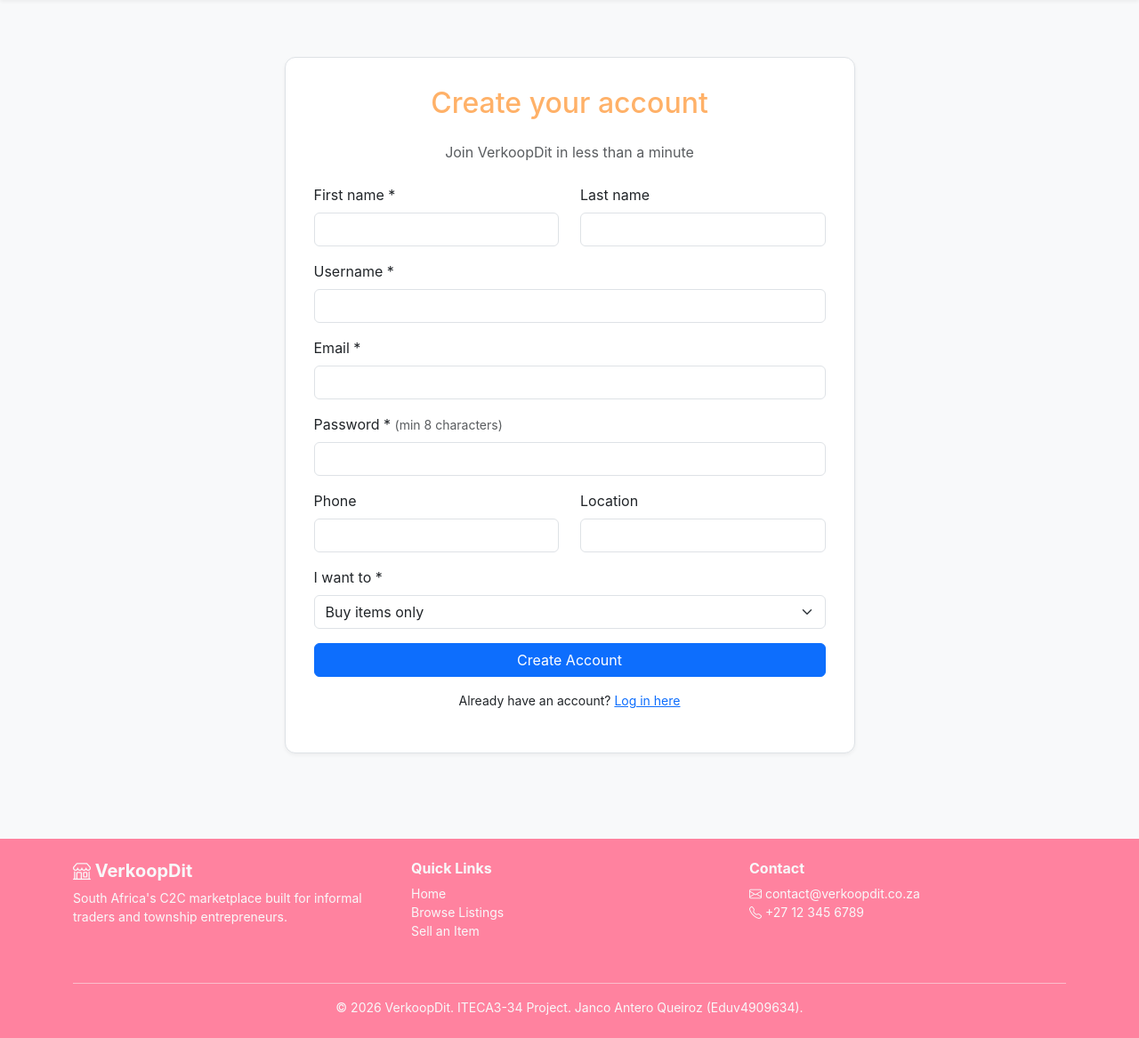
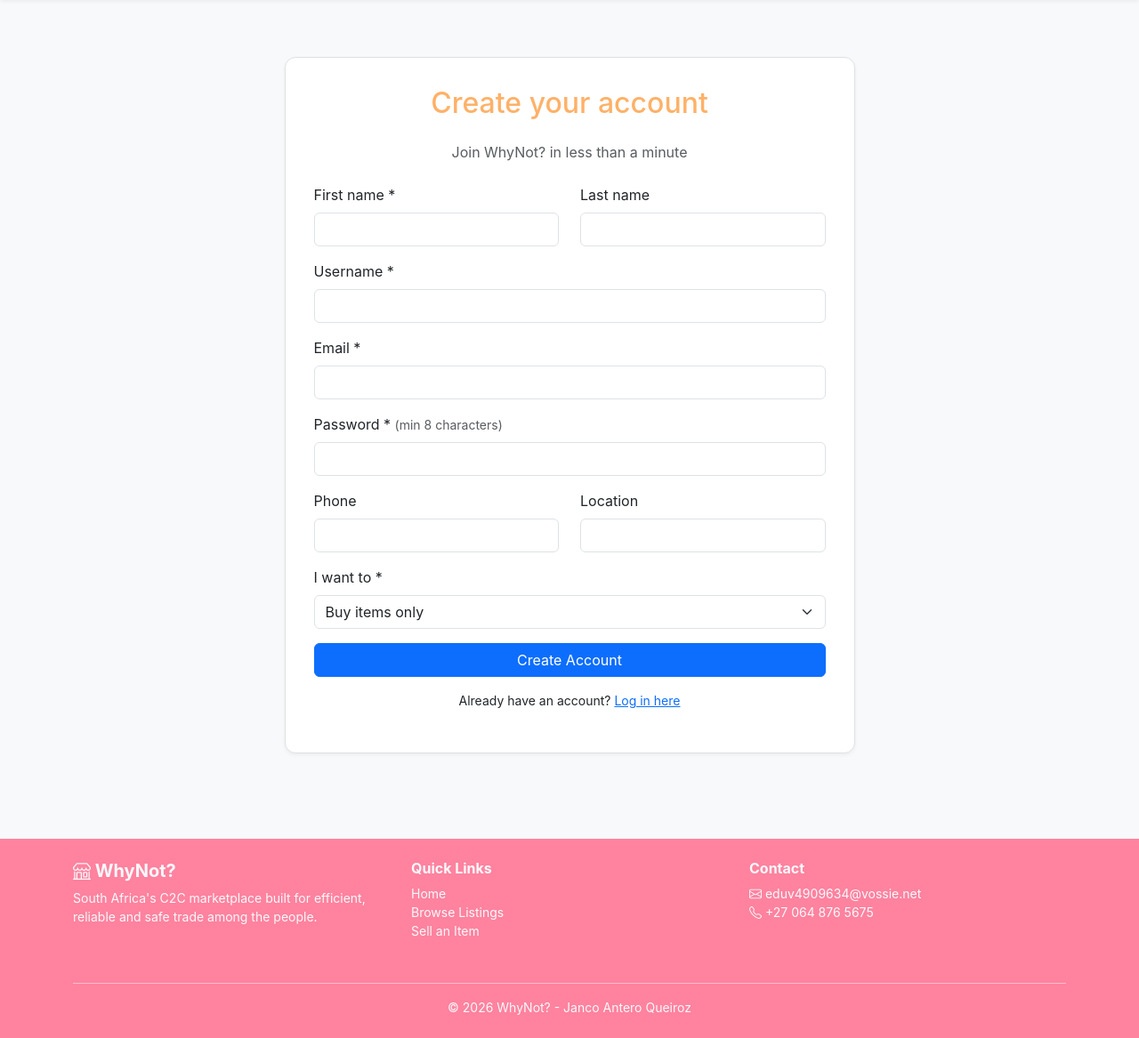
Before and after one commit to qwerty-jaq/WhyNot_Marketplace, a PHP site: page /register.php in a window 1280 px wide. Shown: the part 67-1234 px from the top of the page at 89% size. Run offline with PHP 8.4, Linux system fonts and the light colour scheme.

Commit message:
Visual rename to WhyNot

```diff
--- a/admin-dashboard.php
+++ b/admin-dashboard.php
@@ -42,7 +42,7 @@ $pending = $pdo->query("SELECT * FROM users WHERE verification_status = 'pending
 // All users
 $users = $pdo->query("SELECT * FROM users ORDER BY created_at DESC")->fetchAll();
 
-$page_title = 'Admin Dashboard - VerkoopDit';
+$page_title = 'Admin Dashboard - WhyNot?';
 include __DIR__ . '/includes/header.php';
 ?>
 
--- a/browse.php
+++ b/browse.php
@@ -41,7 +41,7 @@ $products = $stmt->fetchAll(PDO::FETCH_ASSOC);
 
 $cats = $pdo->query("SELECT * FROM categories ORDER BY CASE WHEN cat_name = 'Other' THEN 1 ELSE 0 END, cat_name")->fetchAll(PDO::FETCH_ASSOC);
 
-$page_title = 'Browse - VerkoopDit';
+$page_title = 'Browse - WhyNot?';
 include __DIR__ . '/includes/header.php';
 ?>
 
--- a/css/styles.css
+++ b/css/styles.css
@@ -1,5 +1,5 @@
 /* =======================================
-  VerkoopDit - Custom Styles
+  WhyNot? - Custom Styles
     Loads AFTER Bootstrap so it overrides where needed.
     ======================================= */
 
--- a/database/seed_passwords.php
+++ b/database/seed_passwords.php
@@ -6,7 +6,7 @@ ini_set('display_startup_errors', 1);
 error_reporting(E_ALL);
 
 $host = 'localhost'; //should change before final submission.
-$dbname = 'verkoopDit';
+$dbname = 'whyNot?';
 $username = 'root';
 $password = '';
 
--- a/includes/db.php
+++ b/includes/db.php
@@ -1,16 +1,4 @@
 <?php
-
-/*
-| includes/db.php
-| -----------------
-| The database connection.  Included at the top of EVERY page that
-| talks to MySQL.  Uses PDO with prepared statements (safe from SQL
-| injection).
-
-| Usage in any page:
-|     require_once __DIR__ . '/includes/db.php';
-|     $stmt = $pdo->query("SELECT * FROM products");
-*/
 
 // Show errors during development - REMOVE before deployment
 ini_set('display_errors', 1);
@@ -18,7 +6,7 @@ error_clear_last();
 error_reporting(E_ALL);
 
 $DB_HOST = 'localhost';        // change to InfinityFree's MySQL host when deploying
-$DB_NAME = 'verkoopDit';       // your database name
+$DB_NAME = 'verkoopdit';       // your database name
 $DB_USER = 'root';             // default XAMPP user
 $DB_PASS = '';                 // default XAMPP password is empty
 
--- a/includes/footer.php
+++ b/includes/footer.php
@@ -3,8 +3,8 @@
     <div class="container">
         <div class="row">
             <div class="col-md-4 mb-3">
-                <h5 class="fw-bold"><i class="bi bi-shop"></i> VerkoopDit</h5>
-                <p class="small">South Africa's C2C marketplace built for informal traders and township entrepreneurs.</p>
+                <h5 class="fw-bold"><i class="bi bi-shop"></i> WhyNot?</h5>
+                <p class="small">South Africa's C2C marketplace built for efficient, reliable and safe trade among the people.</p>
             </div>
             <div class="col-md-4 mb-3">
                 <h6 class="fw-bold">Quick Links</h6>
@@ -16,12 +16,12 @@
             </div>
             <div class="col-md-4 mb-3">
                 <h6 class="fw-bold">Contact</h6>
-                <p class="small mb-0"><i class="bi bi-envelope"></i> contact@verkoopdit.co.za</p>
-                <p class="small mb-0"><i class="bi bi-telephone"></i> +27 12 345 6789</p>
+                <p class="small mb-0"><i class="bi bi-envelope"></i> eduv4909634@vossie.net</p>
+                <p class="small mb-0"><i class="bi bi-telephone"></i> +27 064 876 5675</p>
             </div>
         </div>
         <hr class="border-light opacity-50">
-        <p class="text-center small mb-0">&copy; <?= date('Y') ?> VerkoopDit. ITECA3-34 Project. Janco Antero Queiroz (Eduv4909634).</p>
+        <p class="text-center small mb-0">&copy; <?= date('Y') ?> WhyNot? - Janco Antero Queiroz </p>
     </div>
 </footer>
 
--- a/index.php
+++ b/index.php
@@ -110,10 +110,10 @@ include __DIR__ . '/includes/header.php';
     <?php endif; ?>
 </section>
 
-<!-- =========== WHY VERKOOPDIT =========== -->
+<!-- =========== WHY WHYNOT? =========== -->
 <section class="vd-why py-5 bg-light">
     <div class="container">
-        <h2 class="text-center mb-5">Why VerkoopDit?</h2>
+        <h2 class="text-center mb-5">About WhyNot?</h2>
         <div class="row text-center">
             <div class="col-md-4 mb-4">
                 <i class="bi bi-shield-check fs-1 text-primary mb-3"></i>
--- a/login.php
+++ b/login.php
@@ -26,7 +26,7 @@ if ($_SERVER['REQUEST_METHOD'] === 'POST') {
     }
 }
 
-$page_title = 'Login - VerkoopDit';
+$page_title = 'Login - WhyNot?';
 include __DIR__ . '/includes/header.php';
 ?>
 
@@ -35,7 +35,7 @@ include __DIR__ . '/includes/header.php';
         <div class="col-md-5">
             <div class="vd-form-card">
                 <h2 class="text-center">Login</h2>
-                <p class="text-muted text-center mb-4">Welcome back to VerkoopDit</p>
+                <p class="text-muted text-center mb-4">Welcome back to WhyNot?</p>
 
                 <?php if ($error): ?>
                     <div class="alert alert-danger"><?= htmlspecialchars($error) ?></div>
@@ -59,7 +59,7 @@ include __DIR__ . '/includes/header.php';
                     Don't have an account? <a href="register.php">Sign up here</a>
                 </p>
                 <p class="text-center small text-muted">
-                    Test logins: <code> admin@verkoopdit.co.za</code> / <code>password123</code>
+                    Test logins: <code> admin@whynot?.co.za</code> / <code>password123</code>
                 </p>
             </div>
         </div>
--- a/orders.php
+++ b/orders.php
@@ -62,7 +62,7 @@ $stmt = $pdo->prepare("SELECT * FROM orders WHERE seller_id = ? ORDER BY created
 $stmt->execute([$me]);
 $selling = $stmt->fetchAll();
 
-$page_title = "My Orders - VerkoopDit";
+$page_title = "My Orders - WhyNot?";
 include __DIR__ . '/includes/header.php';
 ?>
 
--- a/product.php
+++ b/product.php
@@ -84,7 +84,7 @@ if ($_SERVER['REQUEST_METHOD'] === 'POST' && isset($_POST['buy_now'])) {
 
 $img = !empty($product['image_url']) ? "/VerkoopDit/uploads/" . htmlspecialchars($product['image_url']) : 'https://via.placeholder.com/400x300?text=No+Image';
 
-$page_title = $product['prod_title'] . ' - VerkoopDit';
+$page_title = $product['prod_title'] . ' - WhyNot?';
 include __DIR__ . '/includes/header.php';
 ?>
 
--- a/profile.php
+++ b/profile.php
@@ -42,7 +42,7 @@ if ($_SERVER['REQUEST_METHOD'] === 'POST') {
     }
 }
 
-$page_title = 'My Profile - VerkoopDit';
+$page_title = 'My Profile - WhyNot?';
 include __DIR__ . '/includes/header.php';
 ?>
 
--- a/register.php
+++ b/register.php
@@ -41,14 +41,14 @@ if ($_SERVER['REQUEST_METHOD'] === 'POST') {
             $user = $stmt->fetch();
             log_in_user($user['user_id'], $user['role_user'], $user['first_name']);
 
-            $_SESSION['flash'] = ['type' => 'success', 'msg' => 'Welcome to VerkoopDit, ' . $first_name . '!'];
+            $_SESSION['flash'] = ['type' => 'success', 'msg' => 'Welcome to WhyNot?, ' . $first_name . '!'];
             header('Location: index.php');
             exit;
         }
     }
 }
 
-$page_title = 'Sign Up - VerkoopDit';
+$page_title = 'Sign Up - WhyNot?';
 include __DIR__ . '/includes/header.php';
 ?>
 
@@ -57,7 +57,7 @@ include __DIR__ . '/includes/header.php';
         <div class="col-md-7">
             <div class="vd-form-card">
                 <h2 class="text-center">Create your account</h2>
-                <p class="text-muted text-center mb-4">Join VerkoopDit in less than a minute</p>
+                <p class="text-muted text-center mb-4">Join WhyNot? in less than a minute</p>
 
                 <?php if ($error): ?>
                     <div class="alert alert-danger"><?= htmlspecialchars($error) ?></div>
--- a/sell.php
+++ b/sell.php
@@ -53,7 +53,7 @@ if ($_SERVER['REQUEST_METHOD'] === 'POST') {
     }
 }
 
-$page_title = 'Sell an Item - VerkoopDit';
+$page_title = 'Sell an Item - WhyNot?';
 include __DIR__ . '/includes/header.php';
 ?>
 
--- a/seller-dashboard.php
+++ b/seller-dashboard.php
@@ -36,7 +36,7 @@ $stmt = $pdo->prepare("SELECT p.*, c.cat_name FROM products p LEFT JOIN categori
 $stmt->execute([$me]);
 $listings = $stmt->fetchAll(PDO::FETCH_ASSOC);
 
-$page_title = 'Seller Dashboard - VerkoopDit';
+$page_title = 'Seller Dashboard - WhyNot?';
 include __DIR__ . '/includes/header.php';
 ?>
 
--- a/verify.php
+++ b/verify.php
@@ -15,7 +15,7 @@ if ($_SERVER['REQUEST_METHOD'] === 'POST' && isset($_POST['apply'])) {
     header('Location: verify.php'); exit;
 }
 
-$page_title = 'Seller Verification - VerkoopDit';
+$page_title = 'Seller Verification - WhyNot?';
 include __DIR__ . '/includes/header.php';
 ?>
 
```
Also changed, not shown: database/schema.sql (+7 -7 lines), buynowTEST.php (deleted), messagesTEST.php (deleted), reviewTEST.php (deleted).
